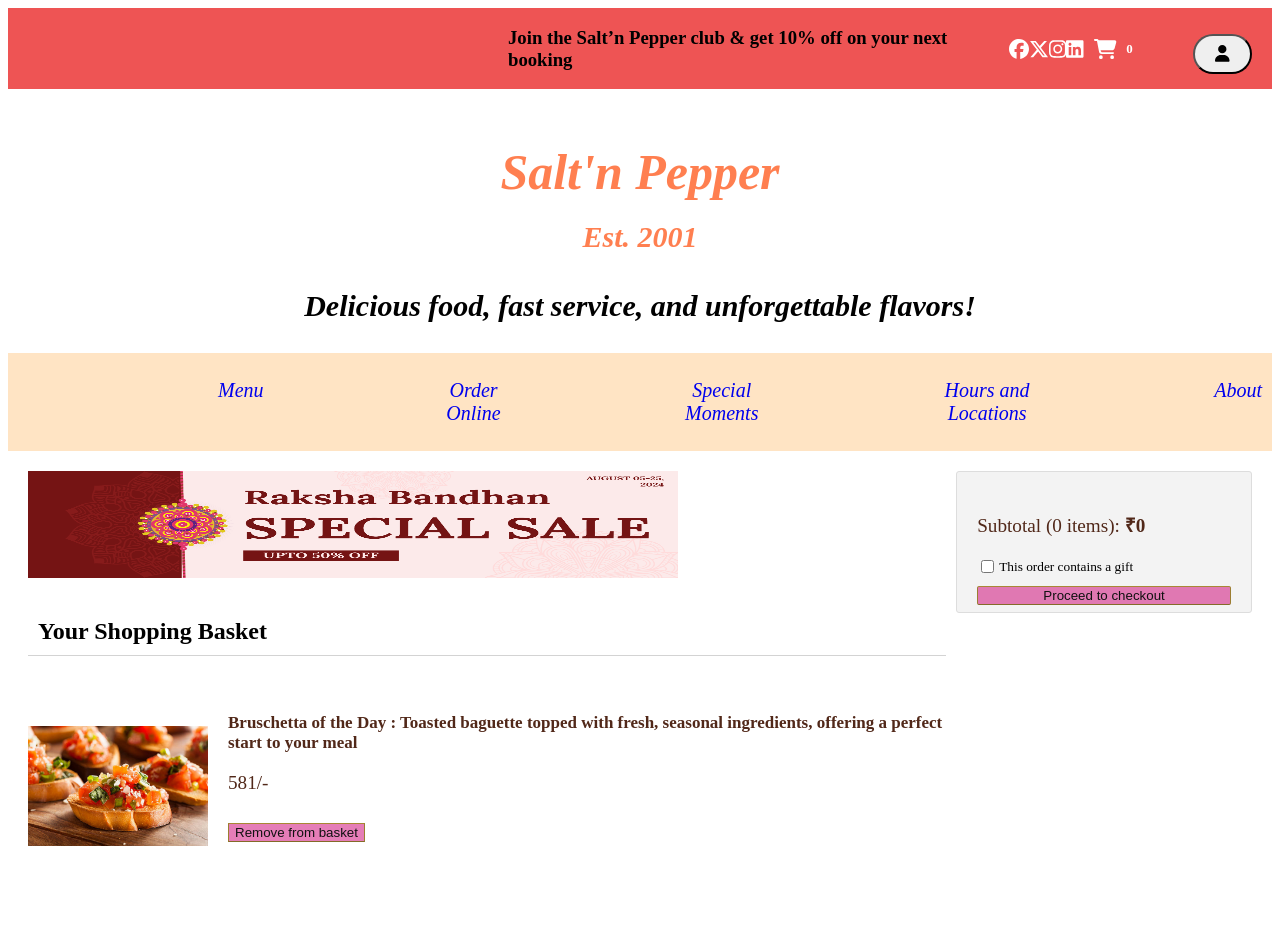
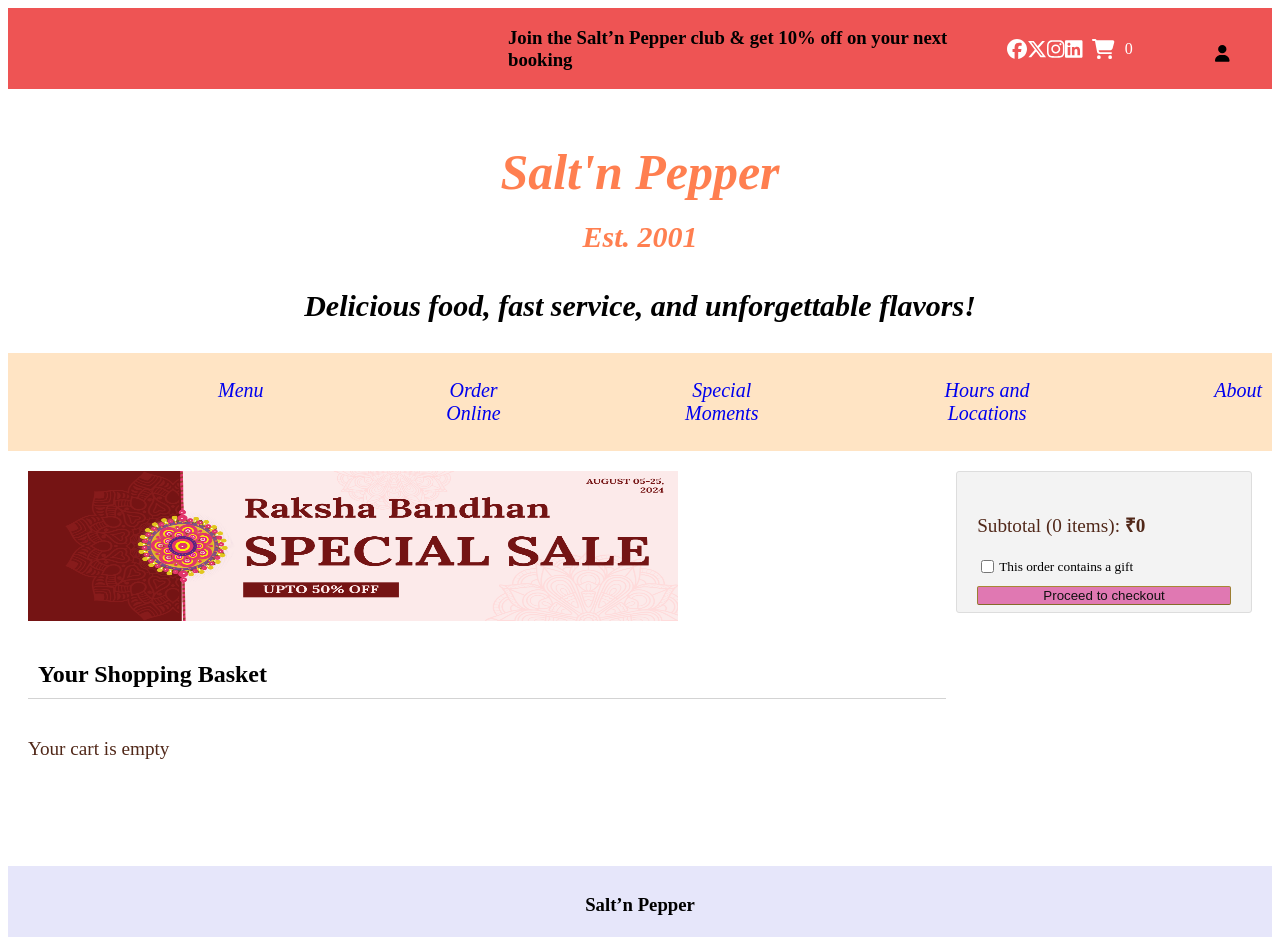
Before and after one commit to shriyatanwar/cafe, a React (Create React App) app: page /cart in a window 1280 px wide. Shown: the top 937 px of the page. Built offline with nearby package versions, Linux system fonts and the light colour scheme.

Commit message:
add to cart using useContext

```diff
--- a/src/App.css
+++ b/src/App.css
@@ -15,6 +15,8 @@
   border-radius: 50px;
   margin-top: 10px;
   margin-right: 20px;
+  background: none;
+  border: none;
 }
 .reshead{
   text-decoration: none;
--- a/src/App.js
+++ b/src/App.js
@@ -10,8 +10,9 @@
 import Checkout from "./checkout";
 import Footersection from "./footer";
 import Special from "./special";
-
-
+import Registration from "./registration";
+import Logged from "./success";
+import { CartProvider , useCart} from "./cartContext";
 
 // icon file
 import { FontAwesomeIcon } from "@fortawesome/react-fontawesome";
@@ -23,14 +24,13 @@
   faLinkedin,
 } from "@fortawesome/free-brands-svg-icons";
 
-//new add
-import Registration from "./registration";
-import Logged from "./success";
+
 function App() {
 
 
   return (
     <div>
+      <CartProvider>
       <Router>
         <div id="loginLine">
           <h3 class="firstLine">
@@ -97,10 +97,7 @@
               size="lg"
               style={{ color: "white", cursor: "pointer" }}
             />
-            <span class="nav__itemLineTwo nav__basketCount"style={{ textDecoration: "none",
-              fontWeight: "bold" }}>
-              0
-            </span>
+            <CartItemCount />
             </div>
           </Link>
 
@@ -169,7 +166,13 @@
 
         <Footersection></Footersection>
       </Router>
+      </CartProvider>
     </div>
   );
 }
+function CartItemCount() {
+  const { cart } = useCart();
+  return <span className="nav__basketCount">{cart.length}</span>;
+}
+
 export default App;
--- a/src/CheckoutProduct.js
+++ b/src/CheckoutProduct.js
@@ -1,27 +1,49 @@
+// import "./CheckoutProduct.css";
+// import image3 from "./image3.jpg";
+
+// function CheckoutProduct() {
+//   return (
+//     <div class="checkoutProduct">
+//       <img
+//         src={image3}
+//         class="checkoutProduct__image"
+//         // style={{
+//         //   width: "150px",
+//         // }}
+//       ></img>
+
+//       <div class="checkoutProduct__info">
+//         <p class="checkoutProduct__title">
+//           Bruschetta of the Day : Toasted baguette topped with fresh, seasonal
+//           ingredients, offering a perfect start to your meal
+//         </p>
+//         <p class="checkoutProduct__price" > 581/- </p>
+
+//       <button class="checkoutProduct__"> Remove from basket</button>
+//     </div>
+//     </div>
+//   );
+// }
+// export default CheckoutProduct;
+
+
 import "./CheckoutProduct.css";
-import image3 from "./image3.jpg";
+import { useCart } from "./cartContext";
 
-function CheckoutProduct() {
+function CheckoutProduct({ id, title, price, image, explaination }) {
+  const { removeFromCart } = useCart();
+
   return (
     <div class="checkoutProduct">
-      <img
-        src={image3}
-        class="checkoutProduct__image"
-        // style={{
-        //   width: "150px",
-        // }}
-      ></img>
-
+      <img src={image} class="checkoutProduct__image" alt={title} />
       <div class="checkoutProduct__info">
-        <p class="checkoutProduct__title">
-          Bruschetta of the Day : Toasted baguette topped with fresh, seasonal
-          ingredients, offering a perfect start to your meal
-        </p>
-        <p class="checkoutProduct__price" > 581/- </p>
-
-      <button class="checkoutProduct__"> Remove from basket</button>
-    </div>
+        <p class="checkoutProduct__title">{title}</p>
+        <p class="checkoutProduct__explaination">{explaination}</p>
+        <p class="checkoutProduct__price">{price}/-</p>
+        <button onClick={() => removeFromCart(id)}>Remove from Basket</button>
+      </div>
     </div>
   );
 }
+
 export default CheckoutProduct;
--- a/src/Subtotal.js
+++ b/src/Subtotal.js
@@ -1,7 +1,12 @@
 import "./Subtotal.css";
 import { NumericFormat } from "react-number-format";
+import { useCart } from "./cartContext";
 
 function Subtotal() {
+  const { cart } = useCart(); // Get cart from context
+
+  const total = cart.reduce((sum, item) => sum + item.price, 0);
+
   return (
     <div class="subtotal">
       <NumericFormat
@@ -12,7 +17,7 @@
         prefix="₹"
         renderText={(value) => (
           <>
-            <p>Subtotal (0 items): <strong>{value}</strong></p>
+             <p>Subtotal ({cart.length} items): <strong>₹{total}</strong></p>
             <small className="subtotal__gift">
               <input type="checkbox" /> This order contains a gift
             </small>
--- /dev/null
+++ b/src/cartContext.js
@@ -0,0 +1,28 @@
+import { createContext, useState, useContext } from "react";
+
+// Create context
+const CartContext = createContext();
+
+// Provider component
+export const CartProvider = ({ children }) => {
+  const [cart, setCart] = useState([]);
+
+  const addToCart = (product) => {
+    setCart([...cart, product]);
+  };
+
+  const removeFromCart = (id) => {
+    setCart(cart.filter((item) => item.id !== id));
+  };
+
+  return (
+    <CartContext.Provider value={{ cart, addToCart, removeFromCart }}>
+      {children}
+    </CartContext.Provider>
+  );
+};
+
+// Hook to use cart context
+export const useCart = () => {
+  return useContext(CartContext);
+};
--- a/src/checkout.js
+++ b/src/checkout.js
@@ -3,9 +3,12 @@
 import add from "./add.png";
 import CheckoutProduct from "./CheckoutProduct";
 import Subtotal from "./Subtotal.js";
+import { useCart } from "./cartContext.js";
 
 
 function Checkout() {
+  const { cart, removeFromCart } = useCart(); // Get cart and removeFromCart from context
+
   return (
     <div class="checkout">
       <div class="checkout__left">
@@ -14,12 +17,17 @@
           src={add}
           style={{
             width: "70%",
-            height: "20%",
+            height: "40%",
           }}
         ></img>
         <h2 class="checkout__title"> Your Shopping Basket</h2>
-          <CheckoutProduct></CheckoutProduct>
-
+        {cart.length === 0 ? (
+          <p>Your cart is empty</p>
+        ) : (
+          cart.map((item) => (
+            <CheckoutProduct key={item.id} {...item} />
+          ))
+        )}
       </div>
 
       <div class="checkout__right"></div>
--- a/src/firebase.js
+++ b/src/firebase.js
@@ -1,3 +1,6 @@
+//tanwarshriya95@gmail.com
+
+
 import { initializeApp } from "firebase/app";
 import {createUserWithEmailAndPassword, getAuth, onAuthStateChanged, signInWithEmailAndPassword, signOut} from "firebase/auth";
 import { useEffect, useState } from "react";
--- a/src/orderOnline.js
+++ b/src/orderOnline.js
@@ -35,7 +35,7 @@
               explaination="Juicy tomatoes,
               creamy mozzarella, and fresh basil drizzled
               with a balsamic glaze."
-              price={581}
+              price={400}
             ></Product>
           </div>
 
@@ -47,7 +47,7 @@
               explaination=" Smoky grilled
                mushrooms marinated
                in herbs and olive oil, served with a garlic aioli."
-              price={581}
+              price={300}
             ></Product>
             <Product
               id="4"
@@ -57,7 +57,7 @@
               arugula,
               shaved Parmesan, and a drizzle of olive oil
               and lemon."
-              price={747}
+              price={700}
             ></Product>
           </div>
 
@@ -69,7 +69,7 @@
             explaination="Creamy burrata cheese
               served with heirloom tomatoes,
               arugula, and a balsamic reduction."
-            price={747}
+            price={800}
             ></Product>
             <Product
             id="6"
@@ -77,7 +77,7 @@
             explaination="Crisp mixed greens,
             cherry tomatoes, cucumbers, and carrots with
             a house vinaigrette."
-            price={581}
+            price={200}
             image={img8}
             >
             </Product>
--- a/src/product.js
+++ b/src/product.js
@@ -1,7 +1,13 @@
 import React from "react";
 import "./product.css";
+import { useCart } from "./cartContext";
 
 function Product({id,title,price,image, explaination}) {
+    const { addToCart } = useCart(); // Get addToCart from context
+
+    const product = { id, title, price, image, explaination };
+
+
     return(
         <div class="product">
 
@@ -11,7 +17,7 @@
             <p class="product__price">{price}/-</p>
         </div>
         <img src={image}></img>
-        <button> Add to basket</button>
+        <button onClick={() => addToCart(product)}> Add to basket</button>
 </div>
     )
 
```
Also changed, not shown: src/addtocartexplaination.js (added, +99 -0 lines).
